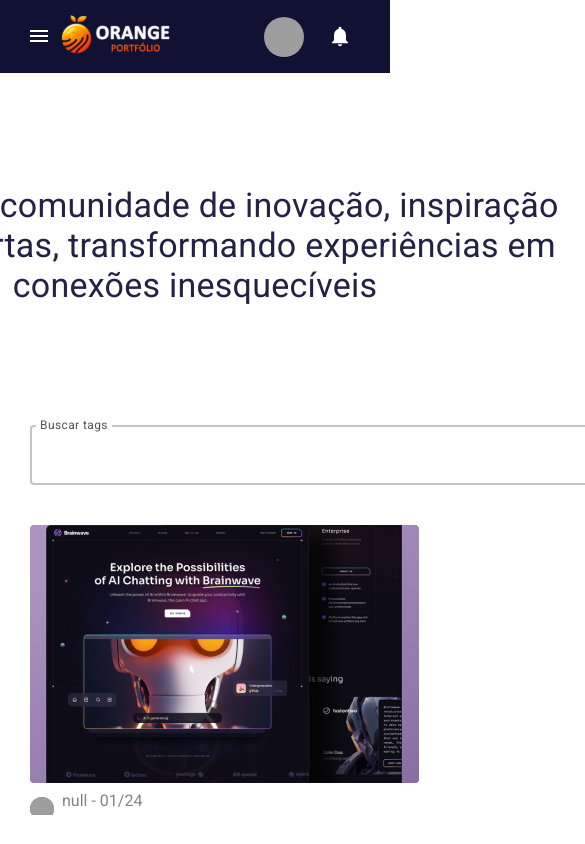
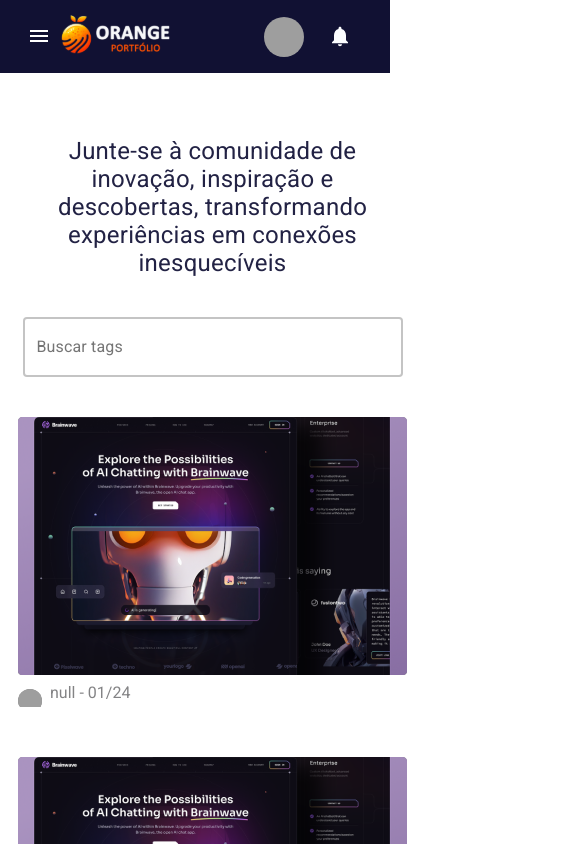
Before and after one commit to K3lOli/Hackathon-Squad-29---Front-End, a React (Vite) app: page /descobrir in a window 390 px wide. Shown: the top 844 px of the page, 585 px wide, since content can reach past the window. Built offline with nearby package versions, Linux system fonts and the light colour scheme; grey boxes are pictures that could not be loaded.

Commit message:
Ajuste na largura da página e construção do responsivo.

```diff
--- a/src/components/ProjectCard/styles.css
+++ b/src/components/ProjectCard/styles.css
@@ -14,6 +14,7 @@
     flex-shrink: 0;
     overflow: hidden;
     margin-bottom: 40px;
+    border-radius: var(--borderRadius, 4px);
 }
 .imgProjeto{
     width: 389px;
@@ -38,3 +39,47 @@ p{
     align-items: center;
     gap: 8px;
 }
+
+@media screen and (max-width: 375px) {
+    .cardProjetos {
+        width: 312px;
+        height: 258px;
+    }
+
+    .infUsuario{
+        display: flex;
+        height: var(--4, 32px);
+
+        padding: var(--none, 0px);
+
+        align-items: center;
+        gap: var(--1, 8px);
+    }
+
+    .imgProjeto{
+        width: 312px;
+        height: 258px;
+    }
+}
+
+@media screen and (max-width: 320px) {
+    .cardProjetos {
+        width: 280px;
+        height: 230px;
+    }
+
+    .infUsuario{
+        display: flex;
+        height: var(--4, 32px);
+
+        padding: var(--none, 0px);
+
+        align-items: center;
+        gap: var(--1, 8px);
+    }
+
+    .imgProjeto{
+        width: 312px;
+        height: 258px;
+    }
+}
--- a/src/pages/Descobrir/index.tsx
+++ b/src/pages/Descobrir/index.tsx
@@ -1,7 +1,7 @@
 import "./styles.css";
 import { CustomInput } from "./../../components/Input/index";
 import { CardProjects } from "../../components/ProjectCard";
-import imgPerfil from "../../assets/foto-perfil.png";
+
 import imgProjeto1 from "../../assets/projeto1.png";
 import { Header } from "../../components/Header";
 import { useSelector } from "react-redux";
@@ -18,9 +18,16 @@ export function Descobrir() {
                     Junte-se à comunidade de inovação, inspiração e descobertas,
                     transformando experiências em conexões inesquecíveis
                 </h4>
-                <CustomInput labelName="Buscar tags">
-                    <input type="text" className="inputDescobrir" />
-                </CustomInput>
+                <div className="inputContainer">
+                    <CustomInput>
+                        <input
+                            placeholder="Buscar tags"
+                            type="text"
+                            className="inputDescobrir"
+                        />
+                    </CustomInput>
+                </div>
+
                 <div className="cardsContainer">
                     <CardProjects
                         imgPerfil={`${img}`}
--- a/src/pages/Descobrir/styles.css
+++ b/src/pages/Descobrir/styles.css
@@ -1,8 +1,8 @@
 .containerDescobrir{
-    width: 100%;
+    width: 1280px;
+    margin: 0 auto;
     display: flex;
     flex-direction: column;
-    justify-content: start;
     align-items: center;
     padding: 0px 30px
 }
@@ -18,9 +18,149 @@
     width: 723px;
 }
 .cardsContainer{
-    width: 100%;
+    width: 1216px;
     margin-top: 40px;
     display: grid;
-    grid-template-columns: repeat(auto-fill, minmax(389px, 389px));
+    grid-template-columns: repeat(auto-fill, minmax(400px, 400px));
     justify-content: space-between;
 }
+
+@media screen and (max-width: 1280px) {
+    .cardsContainer {
+        width: 916px;
+        grid-template-columns: 0.5fr 0.5fr;
+        justify-items: center;
+        gap: 10px;
+    }
+
+    .inputContainer {
+        width: 723px;
+    }
+
+    .containerDescobrir {
+        width: 500px;
+    }
+}
+
+@media screen and (max-width: 915px){
+    .cardsContainer{
+        width: 516px;
+        grid-template-columns: 1fr;
+    }
+
+    .inputDescobrir{
+        width: 516px;
+    }
+
+    .inputContainer{
+        display: flex;
+        justify-content: center;
+        align-items: center;
+        width: 516px;
+    }
+}
+
+@media screen and (max-width: 750px) {
+
+    .containerDescobrir {
+        width: 312px;
+    }
+
+    .cardsContainer {
+        display: flex;
+        align-items: center;
+        flex-direction: column;
+    }
+
+    .inputDescobrir{
+        width: 412px;
+    }
+
+    .inputContainer{
+        width: 412px;
+    }
+
+    .h4Descobrir {
+        width: 312px;
+        font-size: 24px;
+        margin: 64px 24px 40px 24px;
+    }
+
+}
+
+@media screen and (max-width: 425px) {
+    .containerDescobrir {
+        width: 425px;
+    }
+
+    .h4Descobrir {
+        width: 312px;
+        font-size: 24px;
+        margin: 64px 24px 40px 24px;
+    }
+
+    .cardsContainer{
+        width: 425px;
+        justify-items: center;
+    }
+
+    .inputContainer{
+        width: 380px;
+    }
+
+    .inputDescobrir{
+        width: 380px;
+    }
+
+
+}
+
+@media screen and (max-width: 375px) {
+    .containerDescobrir {
+        width: 375px;
+    }
+
+    .h4Descobrir {
+        width: 312px;
+        font-size: 24px;
+        margin: 64px auto;
+    }
+
+    .cardsContainer{
+        width: 312px;
+        padding-bottom: 50px;
+    }
+
+    .inputContainer{
+        width: 350px;
+    }
+
+    .inputDescobrir{
+        width: 350px;
+    }
+}
+
+@media screen and (max-width: 320px) {
+    .containerDescobrir {
+        width: 280px;
+    }
+
+    .h4Descobrir {
+        width: 280px;
+        font-size: 18px;
+        margin: 30px 60px;
+    }
+
+    .cardsContainer{
+        width: 280px;
+        padding-bottom: 50px;
+    }
+
+    .inputContainer{
+        width: 250px;
+    }
+
+    .inputDescobrir{
+        width: 250px;
+    }
+}
```
